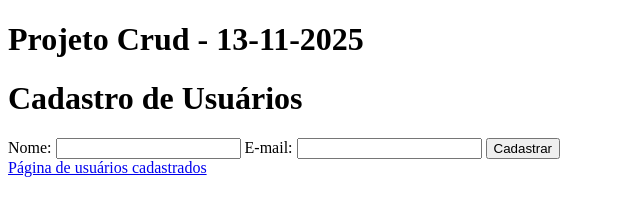
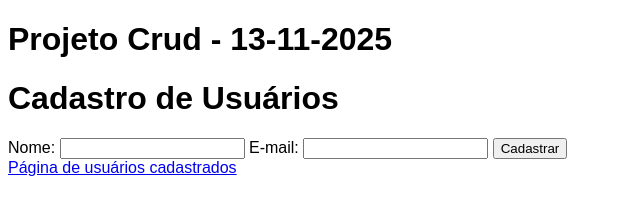
Before and after one commit to ranyelsonneres/GPE01M30056---PROGRAMACAO-PARA-WEB, a website: page Projeto-Crud/public/index.html in a window 1280 px wide. Shown: the whole page, without its empty margins (0-640 px from the left). Drawn offline with Linux system fonts and the light colour scheme; no server answers.

Commit message:
Update style.css

```diff
--- a/Projeto-Crud/public/style.css
+++ b/Projeto-Crud/public/style.css
@@ -1 +1,3 @@
-//folha de estilo.
+* {
+    font-family: Arial, Helvetica, sans-serif;
+}
```
